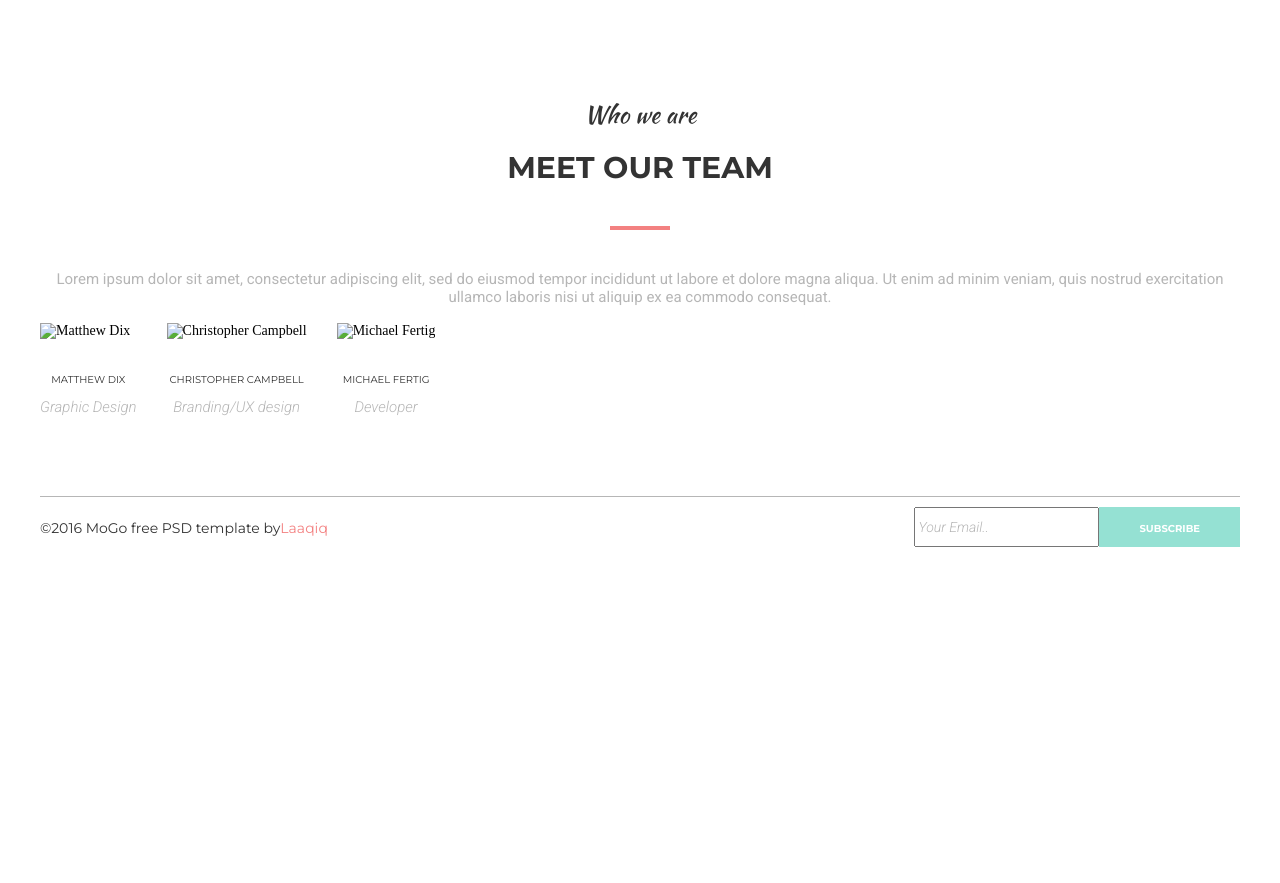
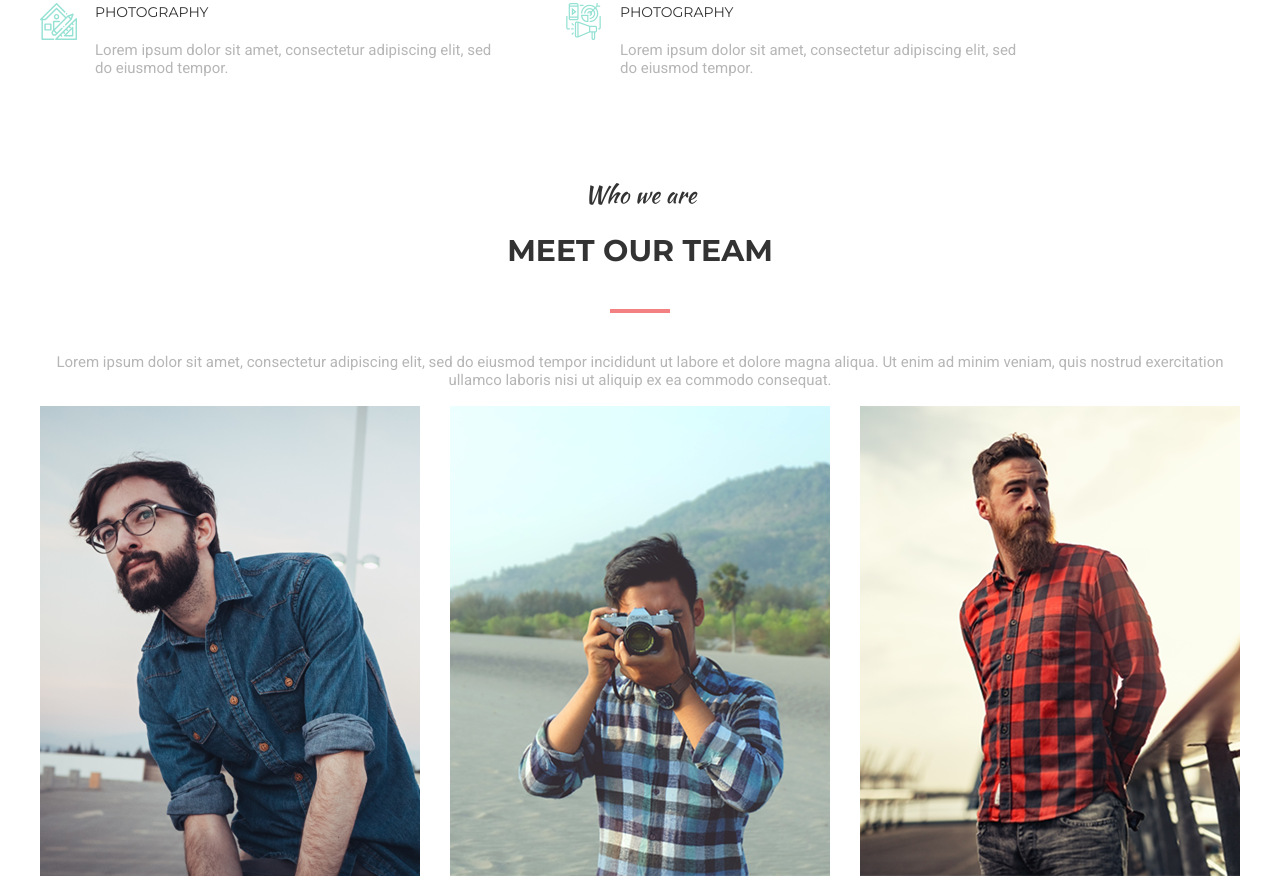
Before and after one commit to gitMaks-AM-0813/MoGo, a plain HTML site: page index.html in a window 1280 px wide. Shown: the part 663-1546 px from the top of the page. Before the commit the page ends 1220 px from the top, so only its background shows below. Drawn offline with Linux system fonts and the light colour scheme; a web font is replaced by a local one.

Commit message:
final commit

```diff
--- a/css/style.css
+++ b/css/style.css
@@ -49,6 +49,7 @@ ul{
 .header{
   display: flex;
   padding-top: 17px;
+  padding-bottom: 80px;
 }
 
 .header-container{
@@ -174,7 +175,7 @@ font-size: 24px;
 color: #333;
 display: flex;
 justify-content: center;
-margin-bottom: 17px;
+
 }
 .team-title{
   font-family: var(--font-family);
@@ -183,6 +184,7 @@ margin-bottom: 17px;
   color: var(--primary-title);
   padding-bottom: 40px;
   text-align: center;
+  padding-top: 20px;
 }
  .team-text{
   font-family: var(--second-family);
@@ -232,8 +234,7 @@ justify-content: space-between;
 }
 .footer{
   border-top: 1px solid #b6b6b6;
- width: 1200px;
- margin: 0 auto;
+
 }
 .footer-copyright{
   font-family: var(--font-family);
@@ -308,3 +309,4 @@ color: #fff;
   width: 37px;
   height: 37px;
 }
+/* overlay */
--- a/index.html
+++ b/index.html
@@ -186,9 +186,12 @@
                   <ul class="team-list">
 
                       <li class="team-list-item">
+                        <div class="box">
+                        <div class="overlay">
 
-                          <img src="./images/M-Dix.png" alt="Matthew Dix" class="team-item-img">
-
+                          <img src="./images/first-man.png" alt="Matthew Dix" class="team-item-img">
+                          </div>
+                          </div>
                           <h3 class="team-item-title">Matthew Dix</h3>
 
                           <p class="team-item-text">Graphic Design</p>
@@ -196,8 +199,12 @@
                       </li>
 
                       <li class="team-list-item">
+                        <div class="box">
+                        <div class="overlay">
 
-                          <img src="./images/C-Campbell.png" alt="Christopher Campbell" class="team-item-img">
+                          <img src="./images/second-man.png" alt="Christopher Campbell" class="team-item-img">
+                          </div>
+                          </div>
 
                           <h3 class="team-item-title">Christopher Campbell</h3>
 
@@ -206,9 +213,12 @@
                       </li>
 
                       <li class="team-list-item">
+                        <div class="box">
+                        <div class="overlay">
 
-                          <img src="./images/M-Fertig.png" alt="Michael Fertig " class="team-item-img">
-
+                          <img src="./images/third-man.png " alt="Michael Fertig " class="team-item-img">
+                          </div>
+                          </div>
                           <h3 class="team-item-title">Michael Fertig </h3>
 
                           <p class="team-item-text">Developer</p>
```
Also changed, not shown: images/first-man.png (added), images/second-man.png (added), images/third-man.png (added).
